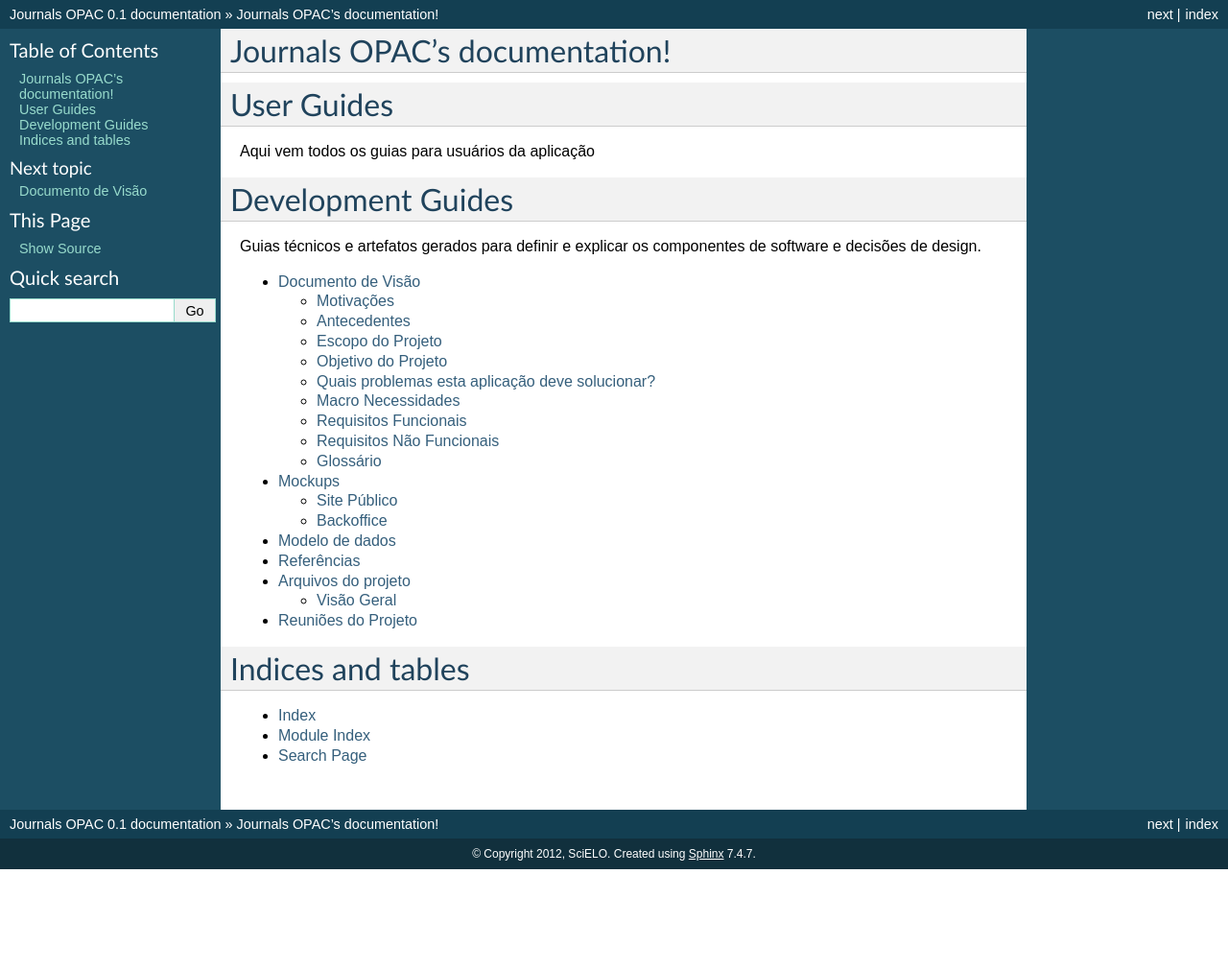
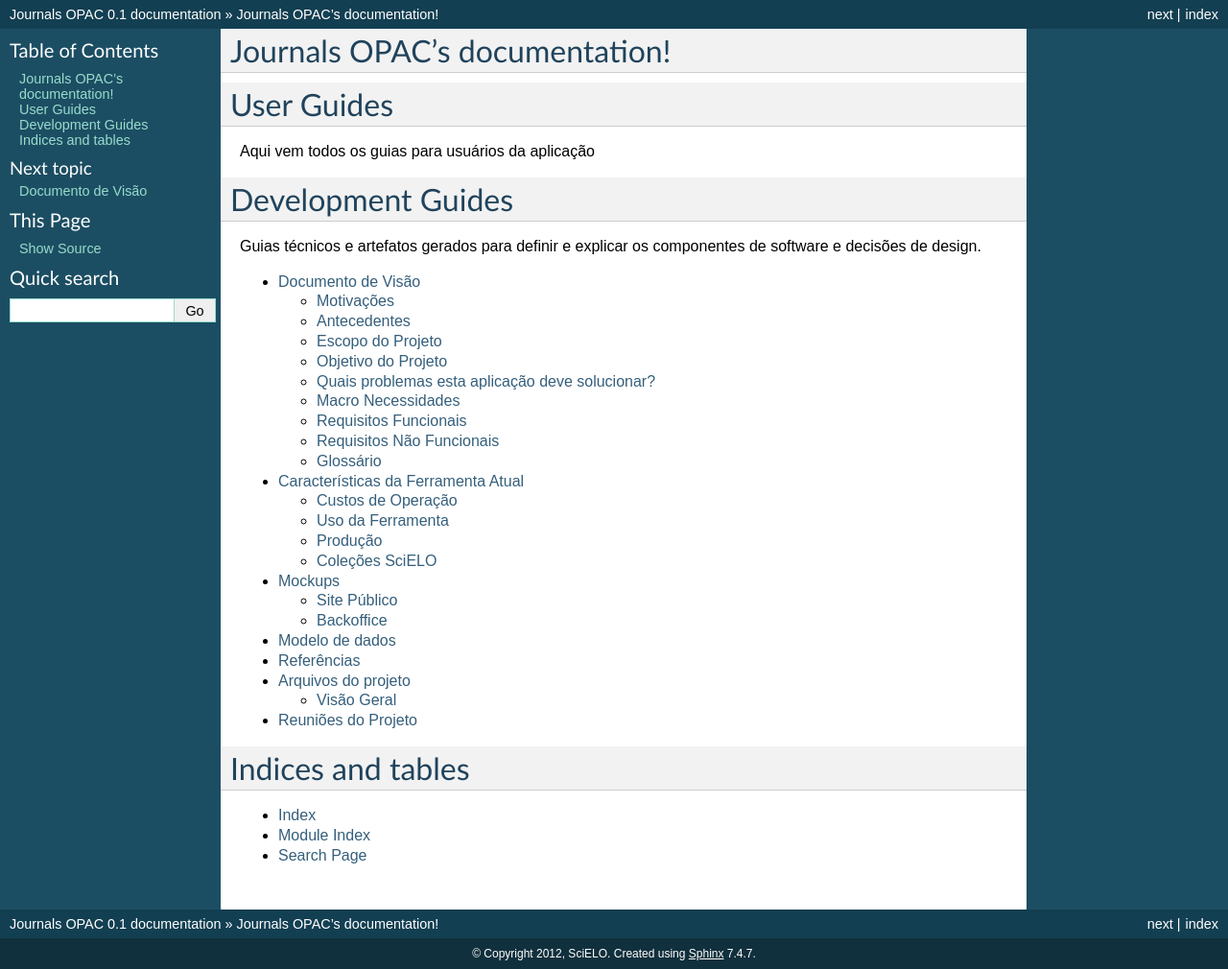
Before and after one commit to scieloorg/journals-opac, a Sphinx documentation site: the page built from docs/index.rst, in a window 1280 px wide. Shown: the whole page at 96% size. Built offline with Sphinx 7.4.7, drawn with Linux system fonts in a browser that asks for light colours; before the commit the page ends 906 px from its top, so only the background shows below that; part of the change alters nothing that is shown.

Commit message:
Caracteristivas atuais

```diff
--- /dev/null
+++ b/docs/dev/characteristics.rst
@@ -0,0 +1,113 @@
+===================================
+Características da Ferramenta Atual
+===================================
+
+    Neste documento estão descritas as características apontadas no documento de visão que levaram
+    a equipe SciELO a decidir pelo desenvolvimento de uma nova ferramenta de publicação para a
+    metodologia SciELO.
+
+    Os itens descritos não seguem ordem de prioridade ou relevância.
+
+------------------
+Custos de Operação
+------------------
+
+    As coleções da rede SciELO por definição devem ter uma equipe técnica capacitada para dar
+    suporte e manutenção aos aplicativos utilizados pela metodologia, entretanto, esse tipo de
+    requisito não pode ser cumpridor pela maioria das coleções da rede devido aos custos envolvidos
+    para operação plena da metodologia.
+
+    Resumidamente, os custos estão envolvidos em:
+
+    * Mater uma equipe técnica dedicada com pelo menos 1 profissional;
+    * Manter infra estrutura de servidores de homologação e produção;
+    * Manter rotinas de backup operando ininterruptamente;
+    * Manter os sites funcionando em 24X7 com uptime de pelo menos 98%;
+    * Manter processos e processamentos de atualização funcionando ininterruptamente;
+
+    Por outro lado, a equipe de tecnologia do projeto SciELO Brasil se compromete a fornecer suporte
+    as coleções da rede, realizando as seguinte atividades:
+
+    * Suporte primeiro nível para 12 coleções certificadas, 7 coleções em desenvolvimento, 12
+      coleções de divulgação ciêntifica totalizando 31 coleções que utilizam as ferramentas da
+      metodologia SciELO.
+    * Suporte operacional para as 31 coleções
+        * Instalação e Configuração de ambientes de homologação e produção totalizando 62 ambientes
+        * Atualização de versões de ambientes de homologação e produção totalizadno 62 ambientes com
+          pelo menos 4 atualizações anuais considerando o volume de novas versões nos últimos 2 anos.
+        * Configuração de procedimentos de atualização de metadados, acessos e bibliometria para 12
+          coleções certificadas, tais como: Envia dados para scielo, estatísticas de acessos,
+          Scimago, XML Files, DOI Request, DOAJ.
+    * Suporte através de lista de discussão com volume de 25 mensagens mensais com tempo médio de
+      suporte de 60 horas mensais.
+
+-----------------
+Uso da Ferramenta
+-----------------
+
+Acessos Mensais
+===============
+
+    o número médio de acessos do tipo **pageview** no período de 1 de janeiro de 2012 até
+    31 de dezembro de 2012 é de 41.236.286.
+
+    * Africa do Sul: 74.000
+    * Argentina: 992.400
+    * Brasil: 32.000.000
+    * Chile: 3.100.000
+    * Costa Rica: 8.300
+    * Colombia: 1.200.000
+    * Cuba: 875.000
+    * Espanha: 1.855.000
+    * Saúde Pública: 634.000
+    * Social Sciences: 24.000
+    * Pepsic: 437.000
+    * Portugal: 88.000
+    * Uruguai: 96.512
+
+--------
+Produção
+--------
+
+    Número documentos produzidos em 2010 e 2011 para base de projeção, apenas para coleções
+    certificadas.
+
+    ==================  ======  ======  ===========
+    coleção             2010    2011    total geral
+    ==================  ======  ======  ===========
+    Argentina           2.404   2.046   15.321
+    Brasil              19.846  21.013  166.759
+    Chile               3.734   3.722   29.702
+    Colombia            4.118   3.374   22.655
+    Costa Rica          416     248     3.433
+    Cuba                2.015   1.997   14.627
+    Espanha             2.472   2.373   20.587
+    México              2.519   2.151   12.632
+    Portugal            983     270     5.574
+    Saúde Pública       1.979   2.202   18.589
+    Social Sciences     89              650
+    Venezuela           1.045   267     12.882
+    Total anual         41.620  39.663  323.411
+    ==================  ======  ======  ===========
+
+---------------
+Coleções SciELO
+---------------
+
+Certificadas
+============
+
+Argentina, Brasil, Chile, Colombia, Costa Rica, Cuba, Espanha, México, Portugal, Venezuela,
+Saúde Pública, Social Sciences.
+
+Em desenvolvimento
+==================
+
+Africa do Sul, Bolivia, Paraguai, Perú, Uruguai, West Indian Medical Journal, Brasil Proceedings
+
+Divulgação Científica e Terceiros
+=================================
+
+Ciência e Cultura, ComCiência, Conhecimento e Inovação, Enfermagem (RevEnf), Pesicologia (PEPSIC),
+Odontologia (RevOdonto), Secretaria de Saúde Pública (SES), EMRO, Tropika, Geologia (PPEGEO), UNESP,
+Avaliação.
--- a/docs/dev/vision.rst
+++ b/docs/dev/vision.rst
@@ -6,10 +6,10 @@ Motivações
 ==========
 
 * Manter a arquitetura de aplicações e os serviços disponibilizados aos usuário em um padrão
-  internacional de qualidade, diminuir os custos operacionais, de manutenção e suporte a rede
-  SciELO, permitindo a atualização dos aplicações de forma automática equacionando a qualidade
-  tecnologica de todas as coleções da Rede SciELO e de coleções não certificadas que fazem uso das
-  aplicações da metodologia.
+  internacional de qualidade, diminuir os :doc:`custos operacionais, de manutenção e suporte a rede
+  SciELO<characteristics>`, permitindo a atualização dos aplicações de forma automática equacionando
+  a qualidade tecnologica de todas as coleções da Rede SciELO e de coleções não certificadas que
+  fazem uso das aplicações da metodologia.
 
 * Empoderar o desenvolvimento de novas aplicações e serviços, evoluindo a arquitetura das aplicações
   SciELO para um padrão de profissionalismo equiparado a grandes empresas do mercado
@@ -58,7 +58,7 @@ Quais problemas esta aplicação deve solucionar?
 
 * Migrar toda rede SciELO para uso das novas aplicações.
 * Mudança de paradigma para o uso de aplicações como serviço. (Application as a Service)
-* Mudança de paradigma de uso uma arquitetura decentralizada para uma arquitetura centralizada.
+* Mudança de paradigma de uso de uma arquitetura decentralizada para uma arquitetura centralizada.
 
 Macro Necessidades
 ==================
--- a/docs/index.rst
+++ b/docs/index.rst
@@ -16,6 +16,7 @@ design.
    :maxdepth: 2
 
    dev/vision
+   dev/characteristics
    dev/mockups
    dev/datamodel
    files/index
```
